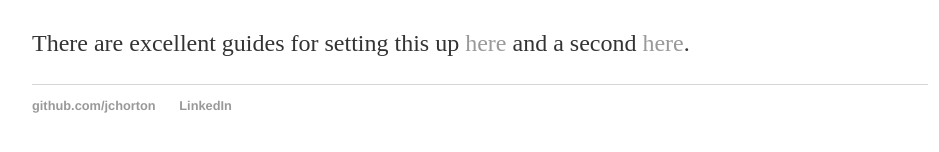
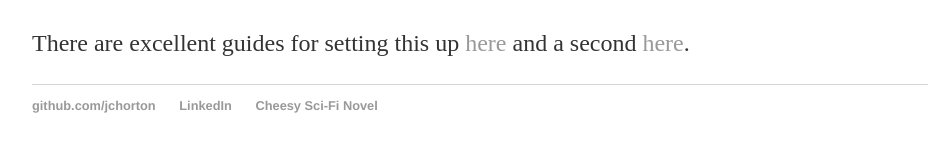
Before and after one commit to jchorton/jchorton.github.io, a Jekyll site: the page built from about/index.md, in a window 1280 px wide. Shown: the part 286-438 px from the top of the page, without its empty margins (160-1099 px from the left). Built offline with Jekyll 4.4.1, drawn with Linux system fonts in a browser that asks for light colours.

Commit message:
Update default.html

```diff
--- a/_layouts/default.html
+++ b/_layouts/default.html
@@ -24,6 +24,7 @@
 	        			<!-- <li><a href="mailto:hankquinlanhub@gmail.com">email</a></li> -->
 	        			<li><a href="https://github.com/jchorton">github.com/jchorton</a></li>
 					<li><a href="https://www.linkedin.com/in/hortonjc/">LinkedIn</a></li>
+					<li><a href="https://www.amazon.com/dp/B011PLFBOC">Cheesy Sci-Fi Novel</a></li>
 				</ul>
 			</footer>
 		</body>
```
